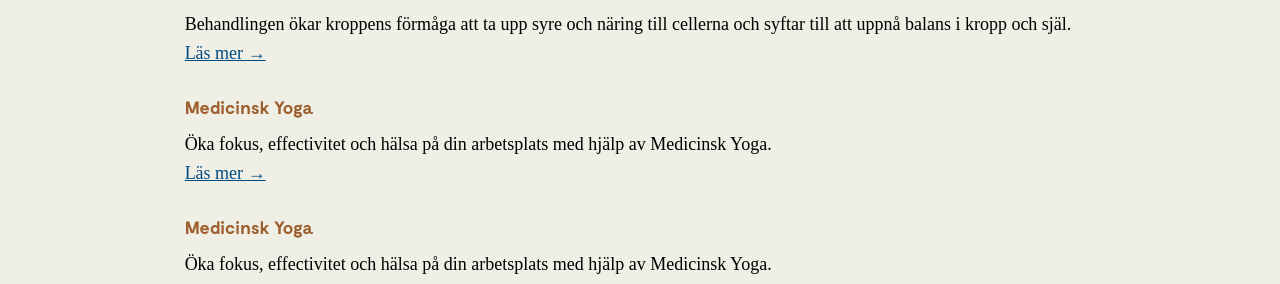
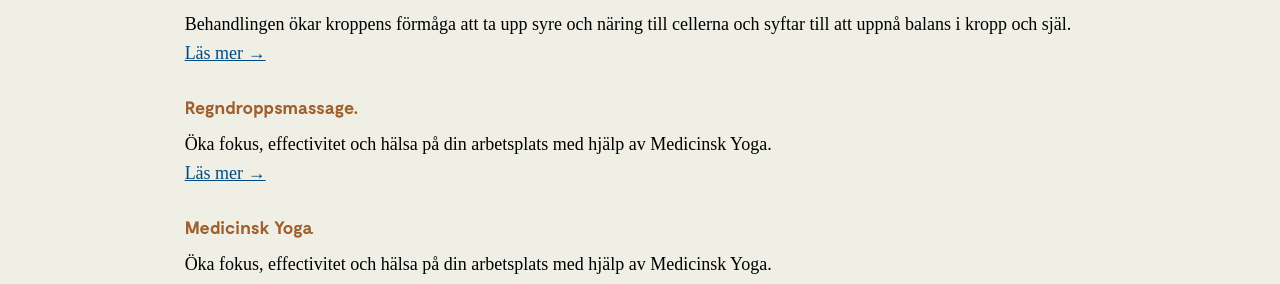
Before and after one commit to dinamojligheter/dinamojligheter.github.io, a Jekyll site: the page built from index.html, in a window 1280 px wide. Shown: the part 436-720 px from the top of the page. Built offline with Jekyll 4.4.1, drawn with Linux system fonts in a browser that asks for light colours; comment, search, counter and statistics services are not loaded.

Commit message:
Update 2020-10-20-regndroppsmassage.markdown

```diff
--- a/_posts/2020-10-20-regndroppsmassage.markdown
+++ b/_posts/2020-10-20-regndroppsmassage.markdown
@@ -1,6 +1,6 @@
 ---
 layout: default
-title:  "Medicinsk Yoga"
+title:  "Regndroppsmassage."
 date:   2020-10-20 20:36:47 +0100
 categories: services
 ---
```
